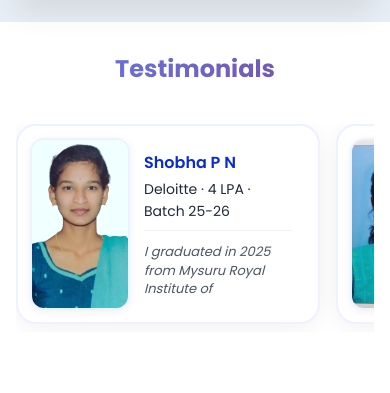
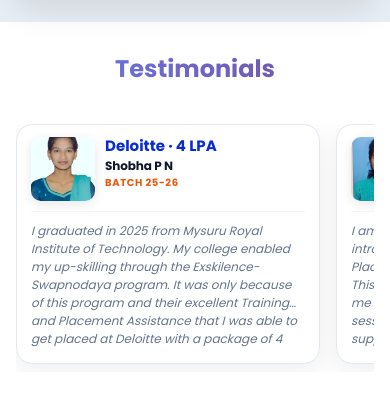
Before and after one commit to likhithv76/mrit-webpage, a plain HTML site: page index.html in a window 390 px wide. Shown: the part 1069-1462 px from the top of the page. Drawn offline with Linux system fonts and the light colour scheme.

Commit message:
updated testimonials cards

```diff
--- a/index.html
+++ b/index.html
@@ -42,69 +42,93 @@
       <h2>Testimonials</h2>
       <div class="testimonials-scroll-wrap">
         <div class="testimonials-text-grid" id="testimonials-scroll">
-        <div class="testimonial-text-card">
+        <div class="testimonial-text-card" data-modal-role="Pacewisdom · 3.6 LPA · Batch 24-25">
+          <div class="testimonial-text-header">
             <img src="./Images/Anusha GB.jpg" alt="Anusha" class="testimonial-text-photo">
-          <div class="testimonial-text-body">
+            <div class="testimonial-text-meta">
+              <p class="testimonial-text-company">Pacewisdom · 3.6 LPA</p>
               <h4 class="testimonial-text-name">Anusha</h4>
-            <p class="testimonial-text-role">Pacewisdom · 3.6 LPA · Batch 24-25</p>
+              <p class="testimonial-text-batch">Batch 24-25</p>
+            </div>
+          </div>
           <p class="testimonial-text-quote">The Swapnodaya Upskilling Program excels in comprehensive training across technical and soft skills, ensuring participants gain practical, industry-relevant knowledge. Onsite workshops enhance learning through interactive sessions on advanced topics. Dedicated Spoken English classes boost communication fluency and confidence. Aptitude training prepares candidates for competitive exams. Internships provide hands-on experience aligned with coursework. Mock interviews offer valuable practice and feedback, refining interview skills. Placement assistance includes resume building and job search strategies, supported by a strong network of industry connections. Overall, the program effectively prepares participants for professional success, bridging the gap between education and career readiness with a well-rounded approach.</p>
         </div>
+        <div class="testimonial-text-card" data-modal-role="MetaYB · 4 LPA · Batch 24-25">
+          <div class="testimonial-text-header">
+            <img src="./Images/B N Manoj.png" alt="Manoj" class="testimonial-text-photo">
+            <div class="testimonial-text-meta">
+              <p class="testimonial-text-company">MetaYB · 4 LPA</p>
+              <h4 class="testimonial-text-name">Manoj</h4>
+              <p class="testimonial-text-batch">Batch 24-25</p>
             </div>
-        <div class="testimonial-text-card">
-          <img src="./Images/B N Manoj.png" alt="Manoj" class="testimonial-text-photo">
-          <div class="testimonial-text-body">
-            <h4 class="testimonial-text-name">Manoj</h4>
-            <p class="testimonial-text-role">MetaYB · 4 LPA · Batch 24-25</p>
+          </div>
           <p class="testimonial-text-quote">The Exskilence-Swapnodaya program's training in Python, SQL, DSA, and front-end development was thorough, combining theory with practical projects. The onsite workshops allowed for real-time interaction with instructors and covered advanced, practical topics. The Spoken English modules improved my communication skills. The Aptitude training focused on logical reasoning and problem-solving. The internships provided practical experience and mentorship from industry professionals. The Mock interviews simulated real interviews, offering constructive feedback that improved my performance and confidence. The Placement assistance included job updates, career counseling, and application support, which were crucial in securing my job at MetaYB. Overall, the program's comprehensive approach to skill development and placement support significantly advanced my career.</p>
         </div>
+        <div class="testimonial-text-card" data-modal-role="Zentrovia · 3.5 LPA · Batch 25-26">
+          <div class="testimonial-text-header">
+            <img src="./Images/Akash H.jpg" alt="Akash" class="testimonial-text-photo">
+            <div class="testimonial-text-meta">
+              <p class="testimonial-text-company">Zentrovia · 3.5 LPA</p>
+              <h4 class="testimonial-text-name">Akash</h4>
+              <p class="testimonial-text-batch">Batch 25-26</p>
             </div>
-        <div class="testimonial-text-card">
-          <img src="./Images/Akash H.jpg" alt="Akash" class="testimonial-text-photo">
-          <div class="testimonial-text-body">
-            <h4 class="testimonial-text-name">Akash</h4>
-            <p class="testimonial-text-role">Zentrovia · 3.5 LPA · Batch 25-26</p>
+          </div>
           <p class="testimonial-text-quote">I am Akash, a Computer Science Engineer from MRIT. My college facilitated my skilling through the Exskilence Up-skilling program, which played a major role in helping me secure my placement at Zentrovia. During the internship, I learned Python full-stack development, including HTML, CSS, JavaScript, and MySQL. The hands-on training and guidance I received truly strengthened my technical skills and boosted my confidence.</p>
         </div>
+        <div class="testimonial-text-card" data-modal-role="Deloitte · 4 LPA · Batch 25-26">
+          <div class="testimonial-text-header">
+            <img src="./Images/Nikhitha Sai A.png" alt="Nikhitha Sai A" class="testimonial-text-photo">
+            <div class="testimonial-text-meta">
+              <p class="testimonial-text-company">Deloitte · 4 LPA</p>
+              <h4 class="testimonial-text-name">Nikhitha Sai A</h4>
+              <p class="testimonial-text-batch">Batch 25-26</p>
             </div>
-        <div class="testimonial-text-card">
-          <img src="./Images/Nikhitha Sai A.png" alt="Nikhitha Sai A" class="testimonial-text-photo">
-          <div class="testimonial-text-body">
-            <h4 class="testimonial-text-name">Nikhitha Sai A</h4>
-            <p class="testimonial-text-role">Deloitte · 4 LPA · Batch 25-26</p>
+          </div>
           <p class="testimonial-text-quote">Hello, I am Nikhitha Sai. I graduated in 2025 from MRIT. I am grateful to my college for arranging the Exskilence Training and Placement Support for us. The program was practical and well-structured. The trainers were supportive and ready to guide me whenever I had doubts. Thanks to this program, I successfully got placed in Deloitte. Their mock interviews, resume preparation guidance, and regular updates on job opportunities played a major role in my placement success.</p>
         </div>
+        <div class="testimonial-text-card" data-modal-role="Deloitte · 4 LPA · Batch 25-26">
+          <div class="testimonial-text-header">
+            <img src="./Images/Shobha P N.png" alt="Shobha P N" class="testimonial-text-photo">
+            <div class="testimonial-text-meta">
+              <p class="testimonial-text-company">Deloitte · 4 LPA</p>
+              <h4 class="testimonial-text-name">Shobha P N</h4>
+              <p class="testimonial-text-batch">Batch 25-26</p>
             </div>
-        <div class="testimonial-text-card">
-          <img src="./Images/Shobha P N.png" alt="Shobha P N" class="testimonial-text-photo">
-          <div class="testimonial-text-body">
-            <h4 class="testimonial-text-name">Shobha P N</h4>
-            <p class="testimonial-text-role">Deloitte · 4 LPA · Batch 25-26</p>
+          </div>
           <p class="testimonial-text-quote">I graduated in 2025 from Mysuru Royal Institute of Technology. My college enabled my up-skilling through the Exskilence-Swapnodaya program. It was only because of this program and their excellent Training and Placement Assistance that I was able to get placed at Deloitte with a package of 4 LPA. The training sessions were very helpful, and the team guided me throughout the program, from learning basic concepts to preparing for interviews. Their support boosted my confidence and helped me perform well during the selection rounds. Thank you, Exskilence-Swapnodaya, for your continuous guidance and support.</p>
         </div>
+        <div class="testimonial-text-card" data-modal-role="Thought Process · 3.6 LPA · Batch 25-26">
+          <div class="testimonial-text-header">
+            <img src="./Images/Sonal S.jpg" alt="Sonal" class="testimonial-text-photo">
+            <div class="testimonial-text-meta">
+              <p class="testimonial-text-company">Thought Process · 3.6 LPA</p>
+              <h4 class="testimonial-text-name">Sonal</h4>
+              <p class="testimonial-text-batch">Batch 25-26</p>
             </div>
-        <div class="testimonial-text-card">
-          <img src="./Images/Sonal S.jpg" alt="Sonal" class="testimonial-text-photo">
-          <div class="testimonial-text-body">
-            <h4 class="testimonial-text-name">Sonal</h4>
-            <p class="testimonial-text-role">Thought Process · 3.6 LPA · Batch 25-26</p>
+          </div>
           <p class="testimonial-text-quote">I am really grateful to my college, MRIT, for introducing the Exskilence Up-skilling and Placement Assistance program for our batch. This program played a major role in helping me start my career journey. The training sessions were clear, practical, and very supportive. Their team guided me throughout the process, from strengthening my concepts to preparing confidently for interviews. Thanks to this team—I truly appreciate their continuous guidance and dedication towards student up-skilling and placements.</p>
         </div>
+        <div class="testimonial-text-card" data-modal-role="IgniteIQ · 5 LPA · Batch 25-26">
+          <div class="testimonial-text-header">
+            <img src="./Images/Varshitha S.png" alt="Varshitha S" class="testimonial-text-photo">
+            <div class="testimonial-text-meta">
+              <p class="testimonial-text-company">IgniteIQ · 5 LPA</p>
+              <h4 class="testimonial-text-name">Varshitha S</h4>
+              <p class="testimonial-text-batch">Batch 25-26</p>
             </div>
-        <div class="testimonial-text-card">
-          <img src="./Images/Varshitha S.png" alt="Varshitha S" class="testimonial-text-photo">
-          <div class="testimonial-text-body">
-            <h4 class="testimonial-text-name">Varshitha S</h4>
-            <p class="testimonial-text-role">IgniteIQ · 5 LPA · Batch 25-26</p>
+          </div>
           <p class="testimonial-text-quote">I am Varshitha S, a Computer Science Engineer from MRIT. The Exskilence Up-skilling and Placement Support program started with soft-skills training which greatly improved my communication and confidence. Later, it moved on to technical training, where I gained hands-on experience through various coding challenges and intense practical training sessions. The entire program was extremely well planned. The on-site workshops and mock interviews boosted my confidence even further. Thanks to this program, I secured an opportunity to work as a React Developer at IgniteIQ, a US-based company.</p>
         </div>
+        <div class="testimonial-text-card" data-modal-role="Thought Process · 3.6 LPA · Batch 25-26">
+          <div class="testimonial-text-header">
+            <img src="./Images/Namitha B L.png" alt="Namitha BL" class="testimonial-text-photo">
+            <div class="testimonial-text-meta">
+              <p class="testimonial-text-company">Thought Process · 3.6 LPA</p>
+              <h4 class="testimonial-text-name">Namitha BL</h4>
+              <p class="testimonial-text-batch">Batch 25-26</p>
             </div>
-        <div class="testimonial-text-card">
-          <img src="./Images/Namitha B L.png" alt="Namitha BL" class="testimonial-text-photo">
-          <div class="testimonial-text-body">
-            <h4 class="testimonial-text-name">Namitha BL</h4>
-            <p class="testimonial-text-role">Thought Process · 3.6 LPA · Batch 25-26</p>
+          </div>
           <p class="testimonial-text-quote">Hello everyone, I'm Namitha BL, and I have graduated from MRIT. I'm super excited to share about the Exskilence Up-skilling and Placement Support program that my college MRIT arranged for us! Not only did the program help me improve my technical skills, but also soft skills, like English and communication. The training modules were well-structured and effectively deployed. There were on-site workshops and mock tests that really boosted our skills. They also had aptitude training and mock interviews. Thanks to this program, I'm currently working at Thought Process as a junior software developer.</p>
-          </div>
         </div>
         </div>
       </div>
@@ -275,12 +299,12 @@
       function openModal(card) {
         var img = card.querySelector('.testimonial-text-photo');
         var name = card.querySelector('.testimonial-text-name');
-        var role = card.querySelector('.testimonial-text-role');
         var quote = card.querySelector('.testimonial-text-quote');
+        var roleLine = card.getAttribute('data-modal-role') || '';
         if (img) photoEl.src = img.src;
         photoEl.alt = img ? img.alt : '';
         nameEl.textContent = name ? name.textContent : '';
-        roleEl.textContent = role ? role.textContent : '';
+        roleEl.textContent = roleLine;
         quoteEl.textContent = quote ? quote.textContent : '';
         overlay.classList.add('is-open');
         overlay.setAttribute('aria-hidden', 'false');
--- a/style.css
+++ b/style.css
@@ -334,45 +334,83 @@
   display: flex;
   flex-wrap: wrap;
   justify-content: center;
-  align-items: stretch;
+  align-items: flex-start;
   gap: 24px;
-  max-width: 1100px;
+  max-width: 1280px;
   margin: 0 auto;
   scroll-behavior: smooth;
   -webkit-overflow-scrolling: touch;
 }
 
-@media (min-width: 769px) and (max-width: 999px) {
+@media (min-width: 769px) {
   .testimonial-text-card {
-    flex: 0 1 calc(50% - 12px);
-    max-width: min(420px, calc(50% - 12px));
-    width: calc(50% - 12px);
+    flex: 0 1 auto;
+    width: max-content;
+    max-width: min(600px, 100%);
+    min-width: min(280px, 100%);
+    height: 300px;
+    box-sizing: border-box;
   }
 }
 
-@media (min-width: 1000px) {
+@media (min-width: 769px) and (max-width: 999px) {
   .testimonial-text-card {
-    flex: 0 1 340px;
-    width: 340px;
-    max-width: 340px;
+    max-width: min(600px, calc(50% - 12px));
   }
 }
 
 .testimonial-text-card {
-  display: grid;
-  grid-template-columns: 100px 1fr;
+  display: flex;
+  flex-direction: column;
   align-items: stretch;
   gap: 0;
   min-width: 0;
-  padding: 12px;
+  padding: 16px 18px 18px;
   background: #fff;
-  border-radius: 20px;
+  border-radius: 16px;
   overflow: hidden;
-  border: 2px solid #eef2ff;
-  box-shadow: 0 4px 20px rgba(0, 0, 0, 0.06);
+  border: 1px solid #e2e8f0;
+  box-shadow: 0 8px 24px rgba(15, 23, 42, 0.07);
   cursor: pointer;
   transition: box-shadow 0.25s ease, border-color 0.25s ease;
   animation: fadeUp 0.6s ease both;
+}
+
+.testimonial-text-header {
+  display: flex;
+  flex-direction: row;
+  align-items: flex-start;
+  gap: 14px;
+  flex-shrink: 0;
+}
+
+.testimonial-text-meta {
+  flex: 0 1 auto;
+  min-width: 0;
+  width: max-content;
+  max-width: min(480px, calc(100vw - 120px));
+  display: flex;
+  flex-direction: column;
+  gap: 2px;
+  text-align: left;
+}
+
+.testimonial-text-company {
+  margin: 0;
+  font-size: 1rem;
+  font-weight: 700;
+  color: var(--blue-heading);
+  line-height: 1.25;
+}
+
+.testimonial-text-batch {
+  margin: 0;
+  font-size: 0.6875rem;
+  font-weight: 700;
+  letter-spacing: 0.06em;
+  color: #ea580c;
+  text-transform: uppercase;
+  line-height: 1.3;
 }
 
 .testimonial-text-card:nth-child(1) { animation-delay: 0.05s; }
@@ -391,108 +429,70 @@
 }
 
 .testimonial-text-photo {
-  width: 100%;
-  height: 100%;
-  min-height: 0;
+  width: 76px;
+  height: 76px;
+  flex-shrink: 0;
   display: block;
   object-fit: cover;
   object-position: center;
-  border-radius: 14px;
-  border: 2px solid #eef2ff;
-  box-shadow: 0 2px 8px rgba(0, 0, 0, 0.06);
+  border-radius: 12px;
+  border: none;
+  box-shadow: 0 4px 14px rgba(15, 23, 42, 0.12);
 }
 
 @media (max-width: 640px) {
   .testimonial-text-card {
-    grid-template-columns: 1fr;
-    max-height: none;
+    padding: 14px 16px 16px;
+  }
+  .testimonial-text-meta {
+    width: auto;
+    max-width: 100%;
+  }
+  .testimonial-text-header {
+    gap: 12px;
   }
   .testimonial-text-photo {
-    height: 180px;
-    min-height: 180px;
-    border-radius: 14px 14px 0 0;
-  }
-}
-
-.testimonial-text-body {
-  text-align: left;
-  min-width: 0;
-  padding: 12px 16px;
-  overflow: hidden;
-  display: flex;
-  flex-direction: column;
-}
-
-/* Mobile: name and header left, description at bottom */
-@media (max-width: 640px) {
-  .testimonial-text-body {
-    display: grid;
-    grid-template-rows: auto auto 1fr;
-    grid-template-areas:
-      "name"
-      "role"
-      "quote";
-    padding: 16px;
-  }
-  .testimonial-text-name {
-    grid-area: name;
-    text-align: left;
-  }
-  .testimonial-text-role {
-    grid-area: role;
-    text-align: left;
-  }
-  .testimonial-text-quote {
-    grid-area: quote;
-    margin-top: 8px;
-    padding-top: 12px;
-    border-top: 1px solid #eef2ff;
+    width: 68px;
+    height: 68px;
+    border-radius: 10px;
   }
 }
 
 .testimonial-text-name {
-  font-size: 1rem;
-  font-weight: 600;
-  color: var(--blue-heading);
-  margin: 0 0 2px;
-}
-
-.testimonial-text-role {
-  font-size: 0.875rem;
-  color: var(--gray-dark);
-  margin: 0 0 8px;
+  font-size: 0.8125rem;
+  font-weight: 700;
+  color: #0f172a;
+  margin: 0;
+  line-height: 1.35;
+  letter-spacing: -0.01em;
 }
 
 .testimonial-text-quote {
   font-size: 0.8125rem;
-  color: var(--gray-text);
+  color: #64748b;
   font-style: italic;
-  line-height: 1.4;
-  margin: 0;
+  line-height: 1.5;
+  margin: 14px 0 0;
+  padding-top: 14px;
+  border-top: 1px solid #f1f5f9;
   display: -webkit-box;
   -webkit-box-orient: vertical;
-  -webkit-line-clamp: 4;
-  line-clamp: 4;
+  -webkit-line-clamp: 6;
+  line-clamp: 6;
   overflow: hidden;
   text-overflow: ellipsis;
   word-break: break-word;
   overflow-wrap: break-word;
-  flex: 1;
+  flex: 1 1 auto;
   min-height: 0;
+  align-self: stretch;
+  width: 100%;
 }
 
 @media (min-width: 769px) {
-  .testimonial-text-card:nth-child(3n + 1) .testimonial-text-quote {
-    -webkit-line-clamp: 5;
-    line-clamp: 5;
-  }
-  .testimonial-text-card:nth-child(3n + 2) .testimonial-text-quote {
-    -webkit-line-clamp: 8;
-    line-clamp: 8;
-  }
-  .testimonial-text-card:nth-child(3n) .testimonial-text-quote {
-    -webkit-line-clamp: 6;
-    line-clamp: 6;
+  .testimonial-text-quote {
+    -webkit-line-clamp: 7;
+    line-clamp: 7;
   }
 }
 
@@ -1198,31 +1198,48 @@
     max-width: 85%;
     min-width: 0;
     scroll-snap-align: start;
-    display: grid;
-    grid-template-columns: 100px 1fr;
-    max-height: 200px;
-    padding: 12px;
-    border-radius: 20px;
+    display: flex;
+    flex-direction: column;
+    height: 240px;
+    box-sizing: border-box;
+    padding: 12px 14px 14px;
+    border-radius: 16px;
+  }
+
+  .testimonial-text-meta {
+    width: auto;
+    max-width: 100%;
+  }
+
+  .testimonial-text-header {
+    gap: 10px;
   }
 
   .testimonial-text-photo {
-    height: 100%;
-    min-height: 0;
-    border-radius: 14px;
-    border-width: 2px;
-    box-shadow: 0 2px 8px rgba(0, 0, 0, 0.06);
+    width: 64px;
+    height: 64px;
+    border-radius: 10px;
+    box-shadow: 0 3px 12px rgba(15, 23, 42, 0.1);
   }
 
-  .testimonial-text-body {
-    padding: 12px 14px;
-    display: flex;
-    flex-direction: column;
+  .testimonial-text-company {
+    font-size: 0.9375rem;
+  }
+
+  .testimonial-text-name {
+    font-size: 0.75rem;
+  }
+
+  .testimonial-text-batch {
+    font-size: 0.625rem;
   }
 
   .testimonial-text-quote {
-    font-size: 0.8125rem;
-    -webkit-line-clamp: 4;
-    line-clamp: 4;
+    font-size: 0.75rem;
+    margin-top: 10px;
+    padding-top: 10px;
+    -webkit-line-clamp: 5;
+    line-clamp: 5;
   }
 
   .timeline::before {
```
Lines whose indentation alone changed are shown as unchanged.
